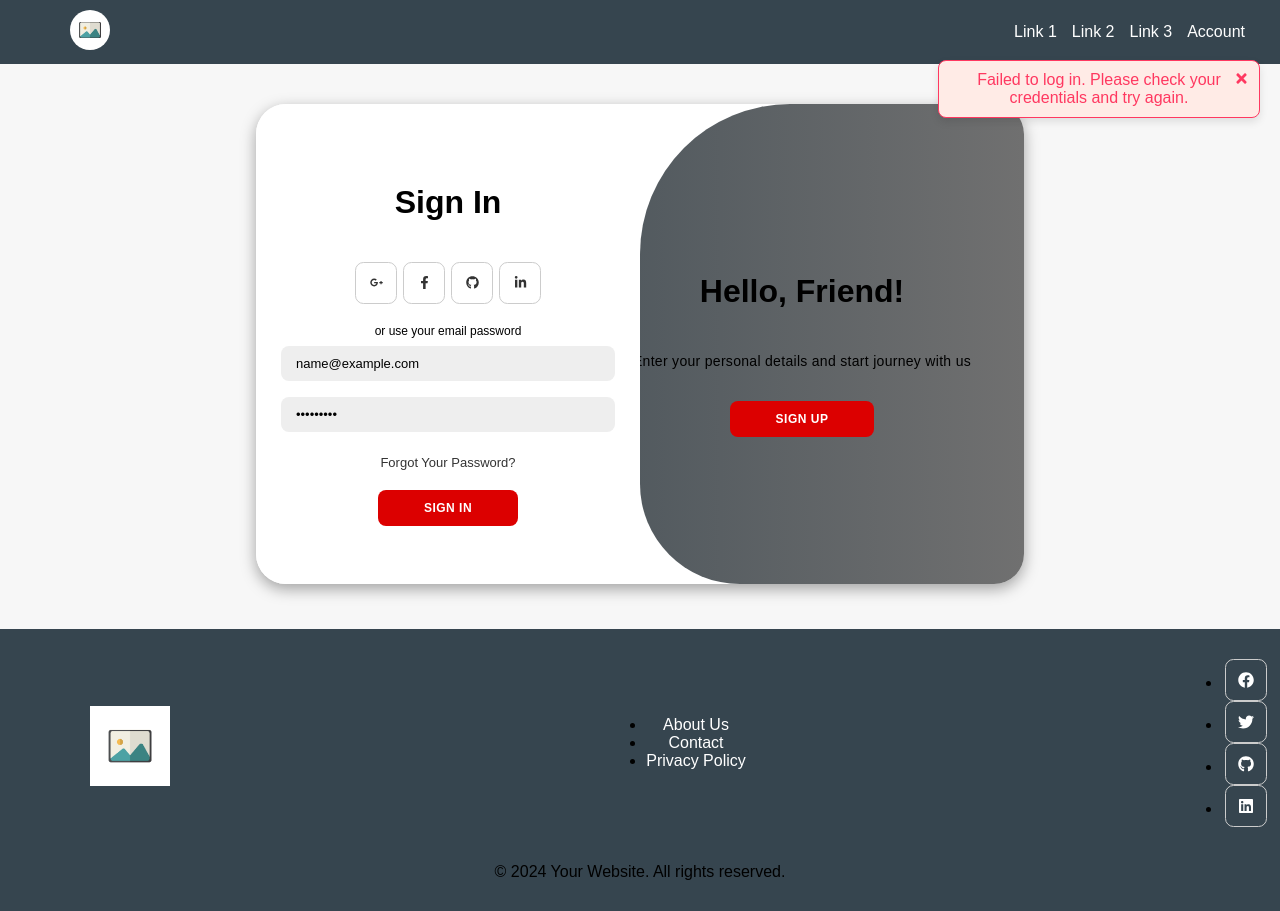
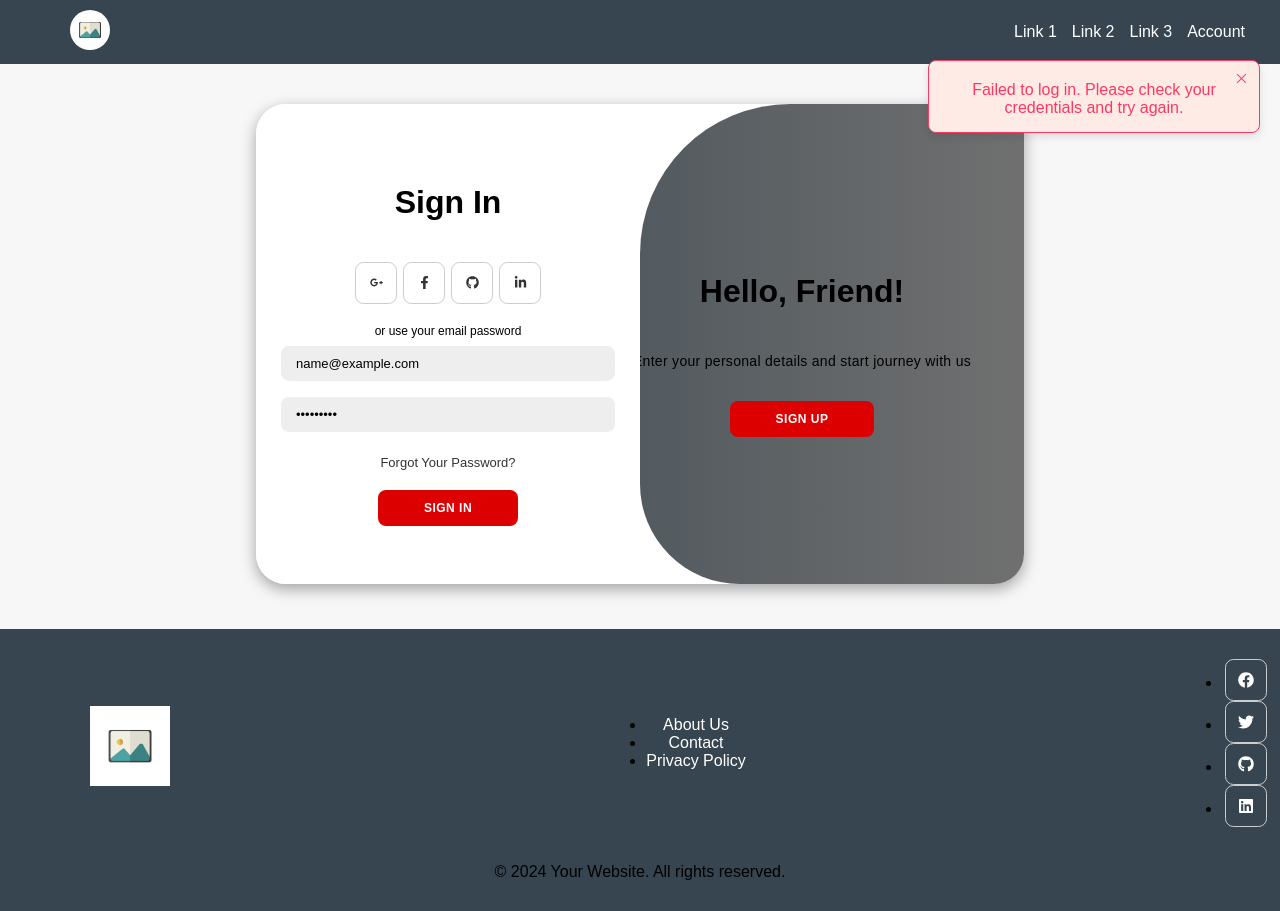
Before and after one commit to Shah-K02/Fitness-Tool-Project, a React (Create React App) app: page /login in a window 1280 px wide. Both pictures are taken after typing "name@example.com", "Sample123" into the empty fields and a click on the button "SIGN IN". Built offline with nearby package versions, Linux system fonts and the light colour scheme; no server answers.

Commit message:
made changes to LoginPage.js and LoginPage.css to manage error messages better

```diff
--- a/src/components/LoginPage.css
+++ b/src/components/LoginPage.css
@@ -205,7 +205,8 @@
   color: #ff3860;
   background-color: #ffebe6;
   border: 1px solid #ff3860;
-  padding: 10px;
+  padding: 15px;
+  padding-top: 20px;
   border-radius: 8px; /* Softer corners */
   text-align: center;
   box-shadow: 0 4px 8px rgba(0, 0, 0, 0.1); /* Subtle shadow for depth */
--- a/src/components/LoginPage.js
+++ b/src/components/LoginPage.js
@@ -4,8 +4,8 @@ import {
   FaFacebookF,
   FaGithub,
   FaLinkedinIn,
-  FaTimes,
 } from "react-icons/fa";
+import { LiaTimesSolid } from "react-icons/lia";
 import "./LoginPage.css";
 import axios from "axios";
 import { useNavigate } from "react-router-dom";
@@ -26,16 +26,22 @@ const LoginPage = () => {
     const { name, value } = event.target;
     setUserCredentials({ ...userCredentials, [name]: value });
   };
+  const [errorVisible, setErrorVisible] = useState(false);
+
   const displayError = (message) => {
     setError(message);
-    // Use a timeout to ensure class is added after the component updates
+    setErrorVisible(true); // Make the error message visible
+    // Optionally, hide the message after some time
     setTimeout(() => {
-      document.querySelector(".error-message").classList.add("error-visible");
-    }, 0);
+      setErrorVisible(false);
+    }, 5000); // Hide after 5 seconds
   };
+
   const dismissError = () => {
-    setError(null); // Clear the error message
+    setError(null);
+    setErrorVisible(false); // Hide the error message
   };
+
   const handleSignup = async (event) => {
     event.preventDefault();
     if (userCredentials.signUpPassword !== userCredentials.confirmPassword) {
@@ -90,14 +96,17 @@ const LoginPage = () => {
       className={`login-container ${isSignUpActive ? "active" : ""}`}
       id="container"
     >
-      {error && (
-        <div className="error-message">
+      {error && errorVisible && (
+        <div className="error-message error-visible">
+          {" "}
+          {/* Ensure your CSS handles visibility based on just the presence of "error-message" or an additional class is not strictly necessary. */}
           {error}
           <button onClick={dismissError} className="dismiss-error">
-            <FaTimes />
+            <LiaTimesSolid />
           </button>
         </div>
       )}
+
       {/* Sign Up Form */}
       <div className="form-container sign-up-container">
         <form id="signup-form" onSubmit={handleSignup}>
```
